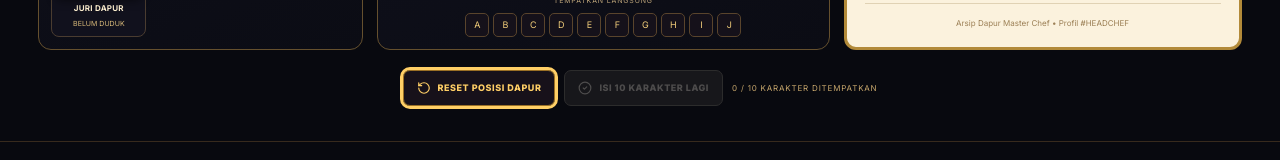
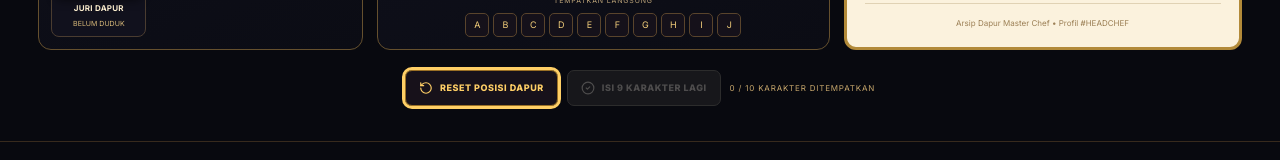
Before and after one commit to elaraderma-design/threelogic-masterchef, a React (Vite) app: page / in a window 1280 px wide. Shown: the part 1284-1444 px from the top of the page. Built offline with nearby package versions, Linux system fonts and the light colour scheme.

Commit message:
Update App.tsx

```diff
--- a/App.tsx
+++ b/App.tsx
@@ -20,7 +20,7 @@ export default function App(){
  const active=characters.find(c=>c.id===selected)||characters[0]; const assigned=Object.entries(placed).find(([,id])=>id===selected)?.[0]; const count=Object.keys(placed).length;
  const readCharacter=(id:string)=>{setSelected(id);setRead(p=>p.includes(id)?p:[...p,id]);setResult(null)};
  const place=(seat:string)=>{setPlaced(prev=>{const n={...prev};Object.keys(n).forEach(k=>{if(n[k]===selected)delete n[k]});n[seat]=selected;return n});setResult(null)};
- const correct=useMemo(()=>characters.filter(c=>Object.entries(placed).some(([s,id])=>id===c.id&&s===c.seat)).length,[placed]); const canCheck=count===characters.length;
+ const correct=useMemo(()=>characters.filter(c=>Object.entries(placed).some(([s,id])=>id===c.id&&s===c.seat)).length,[placed]); const canCheck=count>=9;
  const reset=()=>{setPlaced({});setResult(null);setRead([])};
  return <div className="app-shell">
   <header className="topbar"><div className="brandmark"><span className="brand-icon"><ChefHat size={22}/></span><div><b>THREELOGIC <small>STUDIO</small></b><span>Interactive Mystery & Logic Game Series</span></div></div><span className="live"><i/> GAME AKTIF</span></header>
@@ -31,7 +31,7 @@ export default function App(){
   <div className="invest-grid"><aside className="roster"><h3>PILIH KARAKTER DAPUR</h3><div className="roster-list">{characters.map(c=><button draggable onDragStart={e=>e.dataTransfer.setData('text/plain',c.id)} onClick={()=>readCharacter(c.id)} key={c.id} className={`character-card ${selected===c.id?'selected':''}`}><img className="card-character-image" src={c.chibiImage} alt={`${c.name} chibi`} onError={e=>{e.currentTarget.style.display="none"}}/><span className="card-emoji fallback-emoji">{c.emoji}</span><b>{c.name}</b><small>{placed[c.seat]===c.id?`KURSI ${c.seat}`:Object.values(placed).includes(c.id)?`DI KURSI ${Object.keys(placed).find(s=>placed[s]===c.id)}`:'BELUM DUDUK'}</small></button>)}</div></aside>
   <section className="profile-panel"><div className="character-art"><span className="art-glow"/><img className="big-character-image" src={active.image} alt={active.name} onError={e=>{e.currentTarget.style.display="none"}}/><span className="big-emoji fallback-emoji">{active.emoji}</span><span className="role-badge">{active.role}</span></div><h2>{active.name}</h2><p className="bio">“{active.bio}”</p><button className="move-button" onClick={()=>{const next=seats.find(s=>!placed[s]);if(next)place(next);else setShowLog(true)}}><Utensils size={16}/><span>{assigned?`PINDAHKAN ${active.name}`:`PINDAHKAN ${active.name} KE KURSI KOSONG`}</span><small>{assigned?`Saat ini di Kursi ${assigned}`:'Pilih kursi kosong berikutnya'}</small></button><div className="direct-seats"><small>TEMPATKAN LANGSUNG</small>{seats.map(s=><button key={s} className={placed[s]===active.id?'active':''} onClick={()=>place(s)}>{s}</button>)}</div></section>
   <section className="testimony"><div className="tabs"><button className={tab==='profile'?'active':''} onClick={()=>setTab('profile')}><UserRound size={13}/> PROFIL</button><button className={tab==='statement'?'active':''} onClick={()=>setTab('statement')}><Search size={13}/> KESAKSIAN</button></div><div className="testimony-body"><h3><span/> {tab==='statement'?`KESAKSIAN ${active.name}`:`PROFIL ${active.name}`}</h3><blockquote>{tab==='statement'?active.statement:active.profile}</blockquote><div className="archive">Arsip Dapur Master Chef • Profil #{active.id.toUpperCase()}</div></div></section></div>
-  <div className="bottom-actions"><button className="outline" onClick={reset}><RotateCcw size={14}/> RESET POSISI DAPUR</button><button className="primary" disabled={!canCheck} title={!canCheck?`Tempatkan semua ${characters.length} karakter terlebih dahulu`:"Periksa susunan kursi"} onClick={()=>setResult({correct,total:characters.length})}><CheckCircle2 size={14}/> {canCheck?"PERIKSA JAWABAN":`ISI ${characters.length-count} KARAKTER LAGI`}</button><span className="placed-status">{count} / 10 KARAKTER DITEMPATKAN</span></div>
+  <div className="bottom-actions"><button className="outline" onClick={reset}><RotateCcw size={14}/> RESET POSISI DAPUR</button><button className="primary" disabled={!canCheck} title={!canCheck?`Tempatkan minimal 9 karakter terlebih dahulu`:"Periksa susunan kursi"} onClick={()=>setResult({correct,total:characters.length})}><CheckCircle2 size={14}/> {canCheck?"PERIKSA JAWABAN / GM":`ISI ${9-count} KARAKTER LAGI`}</button><span className="placed-status">{count} / 10 KARAKTER DITEMPATKAN</span></div>
   </main>
   {showHelp&&<div className="modal-backdrop" onClick={()=>setShowHelp(false)}><div className="modal" onClick={e=>e.stopPropagation()}><button className="modal-x" onClick={()=>setShowHelp(false)}>×</button><h2>🍳 CARA BERMAIN</h2><ol><li>Pilih karakter dari panel kiri.</li><li>Baca profil dan kesaksiannya.</li><li>Klik kursi A–J untuk menempatkan karakter. Kamu juga bisa menyeret kartu ke kursi.</li><li>Setelah semua karakter ditempatkan, tekan Periksa Jawaban.</li><li>Gunakan Reset Posisi Dapur untuk memulai kembali.</li></ol><button className="primary" onClick={()=>setShowHelp(false)}>MENGERTI</button></div></div>}
   {showLog&&<div className="modal-backdrop" onClick={()=>setShowLog(false)}><div className="modal" onClick={e=>e.stopPropagation()}><button className="modal-x" onClick={()=>setShowLog(false)}>×</button><h2>📋 LOG DAPUR</h2><div className="log-list">{seats.map(s=><p key={s}><b>Kursi {s}</b><span>{characters.find(c=>c.id===placed[s])?.name||'Kosong'}</span></p>)}</div><button className="primary" onClick={()=>setShowLog(false)}>TUTUP LOG</button></div></div>}
```
